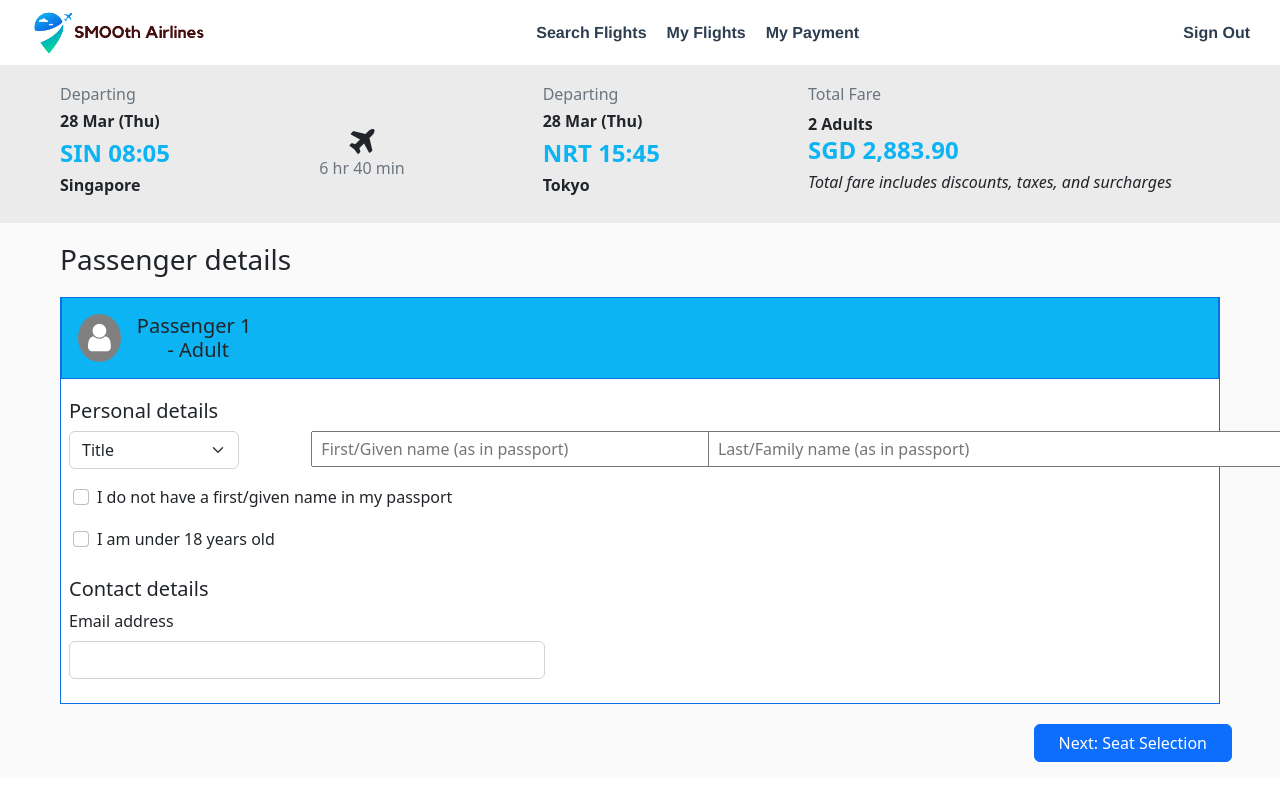
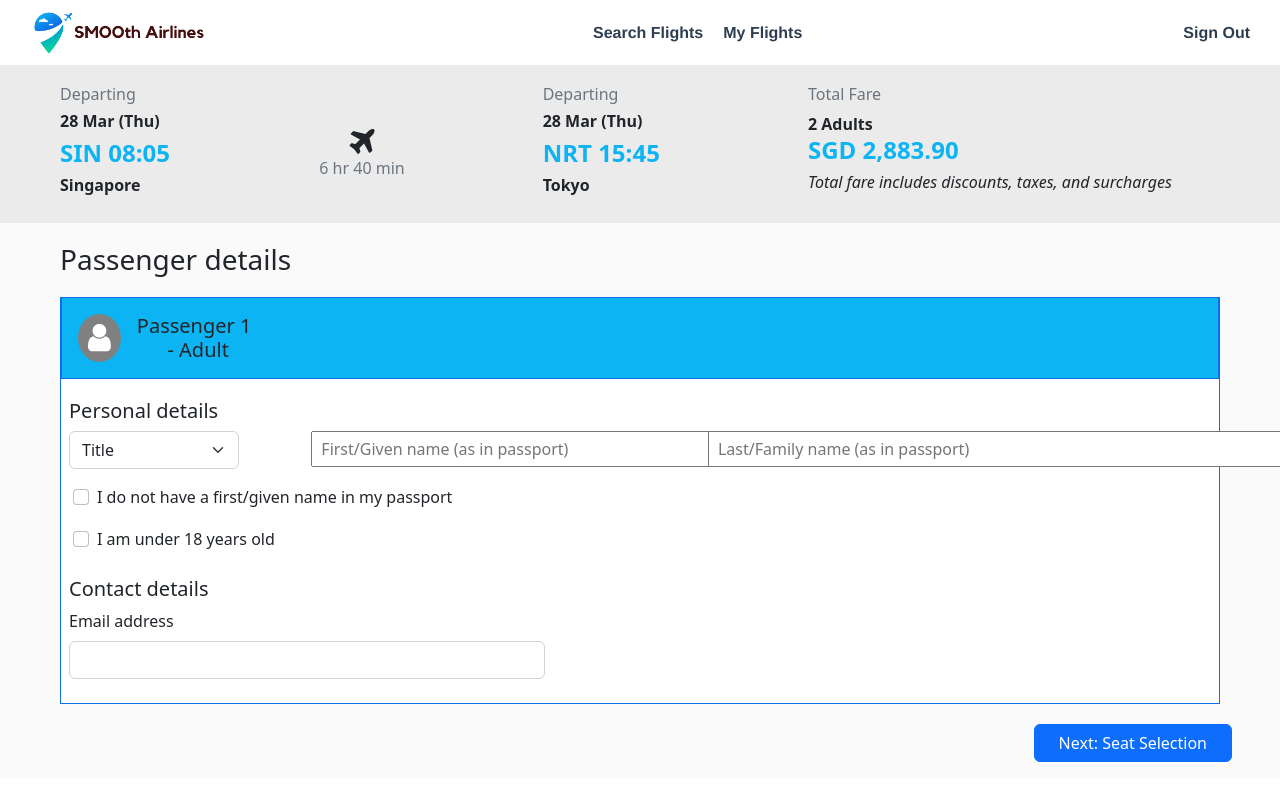
Before and after one commit to zheng-hang/kong-flights, a Vue app in the folder vue-frontend/: page /booking in a window 1280 px wide. Shown: the top 800 px of the page. Built offline with nearby package versions, Linux system fonts and the light colour scheme.

Commit message:
Update App.vue

```diff
--- a/vue-frontend/src/App.vue
+++ b/vue-frontend/src/App.vue
@@ -11,7 +11,6 @@
     <div>
       <router-link to="/SearchFlights" class="header" style="margin: 10px; text-decoration: none;">Search Flights</router-link>
       <router-link to="/MyFlights" class="header" style="margin: 10px; text-decoration: none;">My Flights</router-link>
-      <router-link to="/MyPayments" class="header" style="margin: 10px; text-decoration: none;">My Payment</router-link>
     </div>
     <div>
       <router-link to="/signOut" style="text-decoration: none;">Sign Out</router-link>
```
